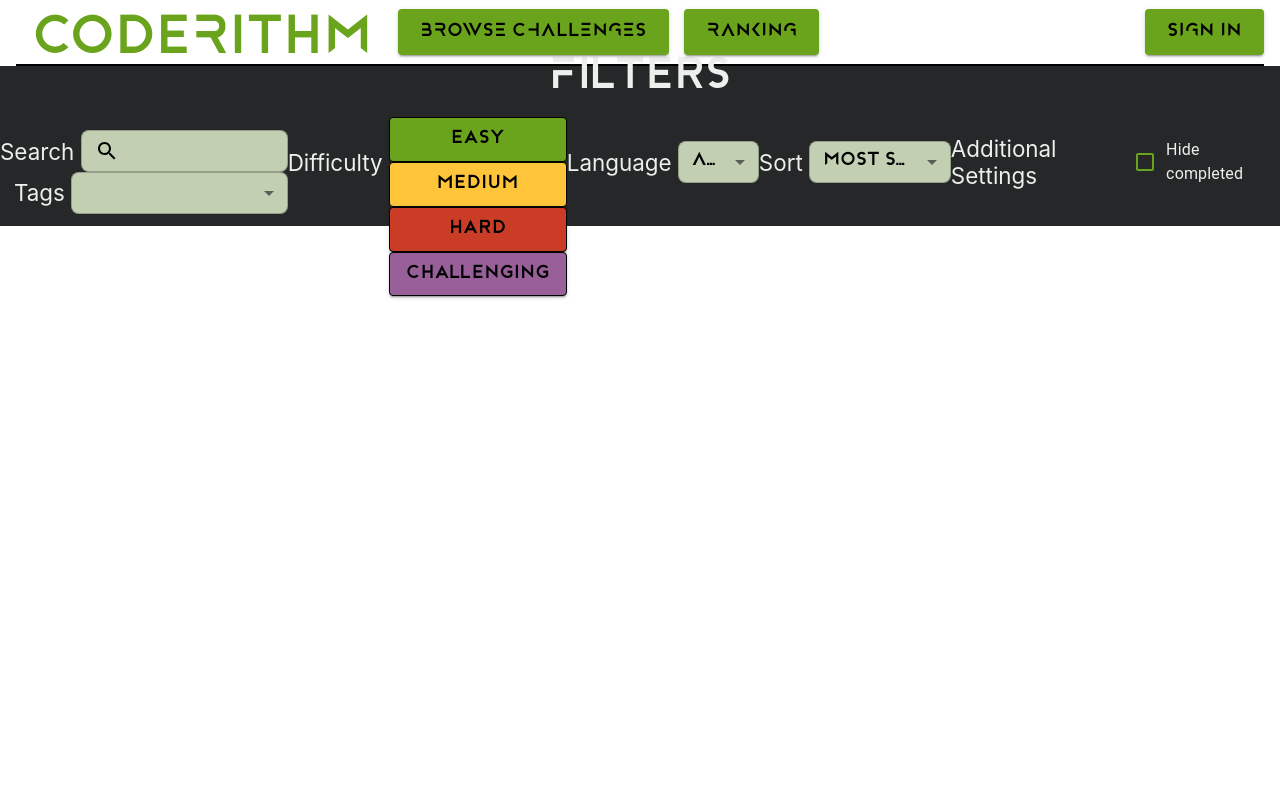
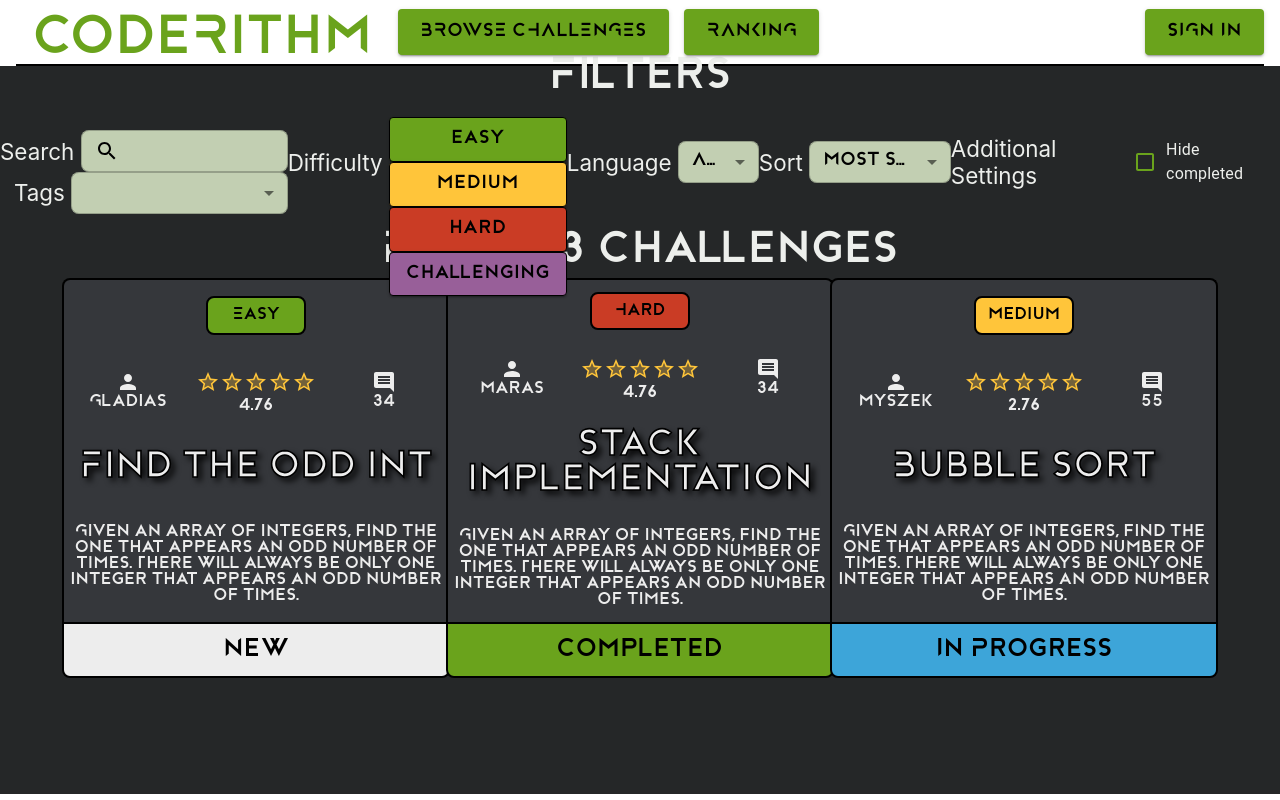
Before and after one commit to Gladias/CodeRithm, a React (Create React App) app in the folder client/: page /browseChallenges in a window 1280 px wide. Built offline with nearby package versions, Linux system fonts and the light colour scheme.

Commit message:
Add challenges section to browse challenges page

```diff
--- /dev/null
+++ b/client/src/components/challenges/ChallengeCard.tsx
@@ -0,0 +1,203 @@
+/* eslint-disable no-unused-vars */
+/* eslint-disable react/self-closing-comp */
+/* eslint-disable react/no-unused-prop-types */
+import React from 'react';
+import styled from 'styled-components';
+import { Button } from '@mui/material';
+import PersonIcon from '@mui/icons-material/Person';
+import CommentIcon from '@mui/icons-material/Comment';
+import StarTwoToneIcon from '@mui/icons-material/StarTwoTone';
+
+type Props = {
+  title: string,
+  description: string,
+  author: string,
+  rating: string,
+  comments: number,
+  difficulty: 'Easy' | 'Medium' | 'Hard' | 'Challenging',
+  status: 'New' | 'In Progress' | 'Completed',
+};
+
+const StyledChallengeCard = styled.div`
+    height: 25rem;
+    width: 25rem;
+
+    display: flex;
+    flex-direction: column;
+    justify-content: center;
+    align-items: center;
+
+    font-family: 'Meedori BO';
+
+    .main {
+      width: 100%;
+      height: 100%;
+
+      display: flex;
+      flex-direction: column;
+      justify-content: space-around;
+
+      color: #EDEDED;
+      background-color: #35373B;
+      border-width: 2px 2px 0 2px;
+      border-color: black;
+      border-style: solid;
+      border-radius: 0.5rem 0.5rem 0 0;
+    }
+
+    .difficulty-level {
+      width: 100%;
+      height: 10%;
+      display: flex;
+      justify-content: center;
+      align-items: center;
+
+      .level {
+        width: 25%;
+        height: 100%;
+
+        color: black;
+        border: 2px solid black;
+        border-radius: 0.5rem;
+
+        display: flex;
+        justify-content: center;
+        align-items: center;
+      }
+    }
+
+    .details-section {
+      display: flex;
+      width: 100%;
+      justify-content: center;
+
+      .column {
+        width: calc(100%/3);
+        display: flex;
+        flex-direction: column;
+        align-items: center;
+      }
+
+      .stars {
+        color: #FFC53A;
+      }
+    }
+
+    .title {
+      font-size: 2.2rem;
+      text-align: center;
+      -webkit-text-fill-color: #EDEDED;
+      -webkit-text-stroke-width: 0.1rem;
+      -webkit-text-stroke-color: black;
+      text-shadow: 4px 4px 6px rgba(0, 0, 0, 1);
+    }
+
+    .description {
+      text-align: center;
+      overflow: hidden;
+    }
+
+    .status {
+      width: 100%;
+      height: 15%;
+      border: 2px solid black;
+      border-radius: 0 0 0.5rem 0.5rem;
+
+      display: flex;
+      justify-content: center;
+      align-items: center;
+
+      font-size: 1.5rem;
+      color: black;
+    }
+
+    .blue {
+      background-color: #3DA5D9;
+    }
+
+    .white {
+      background-color: #EDEDED;
+    }
+
+    .green, .Easy {
+      background-color: #6AA31C;
+    }
+
+    .Medium {
+      background-color: #FFC53A;
+    }
+
+    .Hard {
+      background-color: #CA3C25;
+    }
+
+    .Challenging {
+      background-color: #985F99;
+    }
+`;
+
+const getStatusColor = (status: string) => {
+  switch (status) {
+    case 'Completed':
+      return 'green';
+    case 'In Progress':
+      return 'blue';
+    default:
+      return 'white';
+  }
+};
+
+const ChallengeCard: React.FC<Props> = ({
+  title, description, author, rating, comments, difficulty, status,
+}) => {
+  const statusColor = getStatusColor(status);
+
+  return (
+    <StyledChallengeCard>
+      <div className="main">
+        <div className="difficulty-level">
+          <div className={`${difficulty} level`}>
+            {difficulty}
+          </div>
+        </div>
+        <div className="details-section">
+          <div className="column author">
+            <PersonIcon />
+            <div>
+              {author}
+            </div>
+          </div>
+          <div className="column rating">
+            <div className="stars">
+              <StarTwoToneIcon />
+              <StarTwoToneIcon />
+              <StarTwoToneIcon />
+              <StarTwoToneIcon />
+              <StarTwoToneIcon />
+            </div>
+            <div>
+              {rating}
+            </div>
+          </div>
+          <div className="column comments">
+            <CommentIcon />
+            <div>
+              {comments}
+            </div>
+          </div>
+        </div>
+        <div className="title">
+          {title}
+        </div>
+        <div className="description">
+          {description}
+        </div>
+      </div>
+      <div className={`${statusColor} status`}>
+        {status}
+      </div>
+    </StyledChallengeCard>
+  );
+};
+
+export default ChallengeCard;
--- /dev/null
+++ b/client/src/components/challenges/ChallengesSection.tsx
@@ -0,0 +1,120 @@
+/* eslint-disable react/jsx-props-no-spreading */
+/* eslint-disable no-unused-vars */
+/* eslint-disable arrow-body-style */
+/* eslint-disable react/jsx-no-undef */
+/* eslint-disable no-undef */
+import React from 'react';
+import styled from 'styled-components';
+import {
+  Box,
+  Button,
+  Card,
+  Checkbox,
+  Chip,
+  FormControlLabel,
+  InputAdornment,
+  MenuItem,
+  OutlinedInput,
+  Select,
+  SelectChangeEvent,
+  TextField,
+} from '@mui/material';
+import SearchIcon from '@mui/icons-material/Search';
+import ChallengeCard from './ChallengeCard';
+
+type Props = {
+
+};
+
+type IChallange = {
+  [key: string]: string | number,
+  title: string,
+  description: string,
+  author: string,
+  rating: string,
+  comments: number,
+  difficulty: 'Easy' | 'Medium' | 'Hard' | 'Challenging',
+  status: 'New' | 'In Progress' | 'Completed',
+}
+
+const StyledChallengesSection = styled.div`
+  background-color: #252728;
+  color: #EDEFEC;
+  display: flex;
+  flex-direction: column;
+  align-items: center;
+  height: 71%;
+  width: 100%;
+
+  .header {
+    height: 10%;
+    font-size: 2.6rem;
+    font-family: 'Meedori BO';
+    display: flex;
+    align-items: center;
+  }
+
+  .body {
+    height: 100%;
+    width: 90%;
+    display: flex;
+    justify-content: space-around;
+  }
+`;
+
+const ChallengesSection: React.FC<Props> = () => {
+  const exampleChallange1: IChallange = {
+    title: 'Find the odd int',
+    description: 'Given an array of integers, find the one that appears an odd number of times. There will always be only one integer that appears an odd number of times.',
+    author: 'Gladias',
+    rating: '4.76',
+    comments: 34,
+    difficulty: 'Easy',
+    status: 'New',
+  };
+
+  const exampleChallange2: IChallange = {
+    title: 'Stack implementation',
+    description: 'Given an array of integers, find the one that appears an odd number of times. There will always be only one integer that appears an odd number of times.',
+    author: 'Maras',
+    rating: '4.76',
+    comments: 34,
+    difficulty: 'Hard',
+    status: 'Completed',
+  };
+
+  const exampleChallange3: IChallange = {
+    title: 'Bubble sort',
+    description: 'Given an array of integers, find the one that appears an odd number of times. There will always be only one integer that appears an odd number of times.',
+    author: 'Myszek',
+    rating: '2.76',
+    comments: 55,
+    difficulty: 'Medium',
+    status: 'In Progress',
+  };
+
+  const [challanges, setChallanges] = React.useState<IChallange[]>(
+    [exampleChallange1, exampleChallange2, exampleChallange3],
+  );
+
+  return (
+    <StyledChallengesSection>
+      <div className="header">
+        <span>
+          Found
+          {' '}
+          {challanges.length}
+          {' '}
+          challenges
+        </span>
+      </div>
+      <div className="body">
+        {challanges.map((challenge) => (
+          <ChallengeCard {...challenge} />
+        ))}
+      </div>
+    </StyledChallengesSection>
+  );
+};
+
+export default ChallengesSection;
--- /dev/null
+++ b/client/src/components/challenges/index.ts
@@ -0,0 +1,5 @@
+import ChallengeCard from './ChallengeCard';
+import ChallengesSection from './ChallengesSection';
+import FilterSection from './FilterSection';
+
+export { ChallengeCard, ChallengesSection, FilterSection };
--- a/client/src/views/BrowseChallenges.tsx
+++ b/client/src/views/BrowseChallenges.tsx
@@ -1,10 +1,14 @@
 /* eslint-disable no-unused-vars */
 import React from 'react';
 import '../assets/styles/BrowseChallenges.scss';
+import { ChallengesSection } from '../components/challenges';
 import FilterSection from '../components/challenges/FilterSection';
 
 const BrowseChallenges: React.FC = () => (
-  <FilterSection />
+  <>
+    <FilterSection />
+    <ChallengesSection />
+  </>
 );
 
 export default BrowseChallenges;
```
